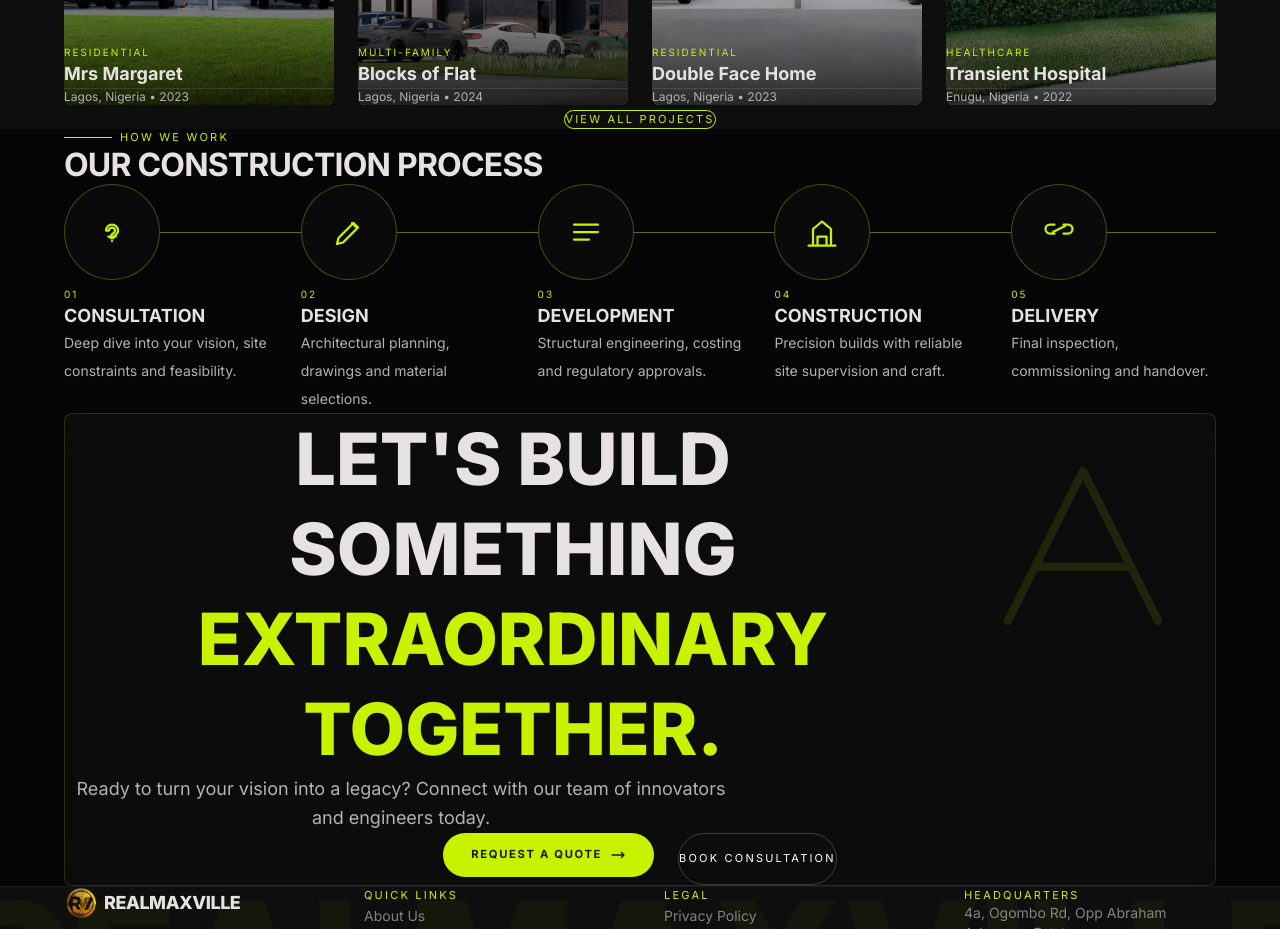
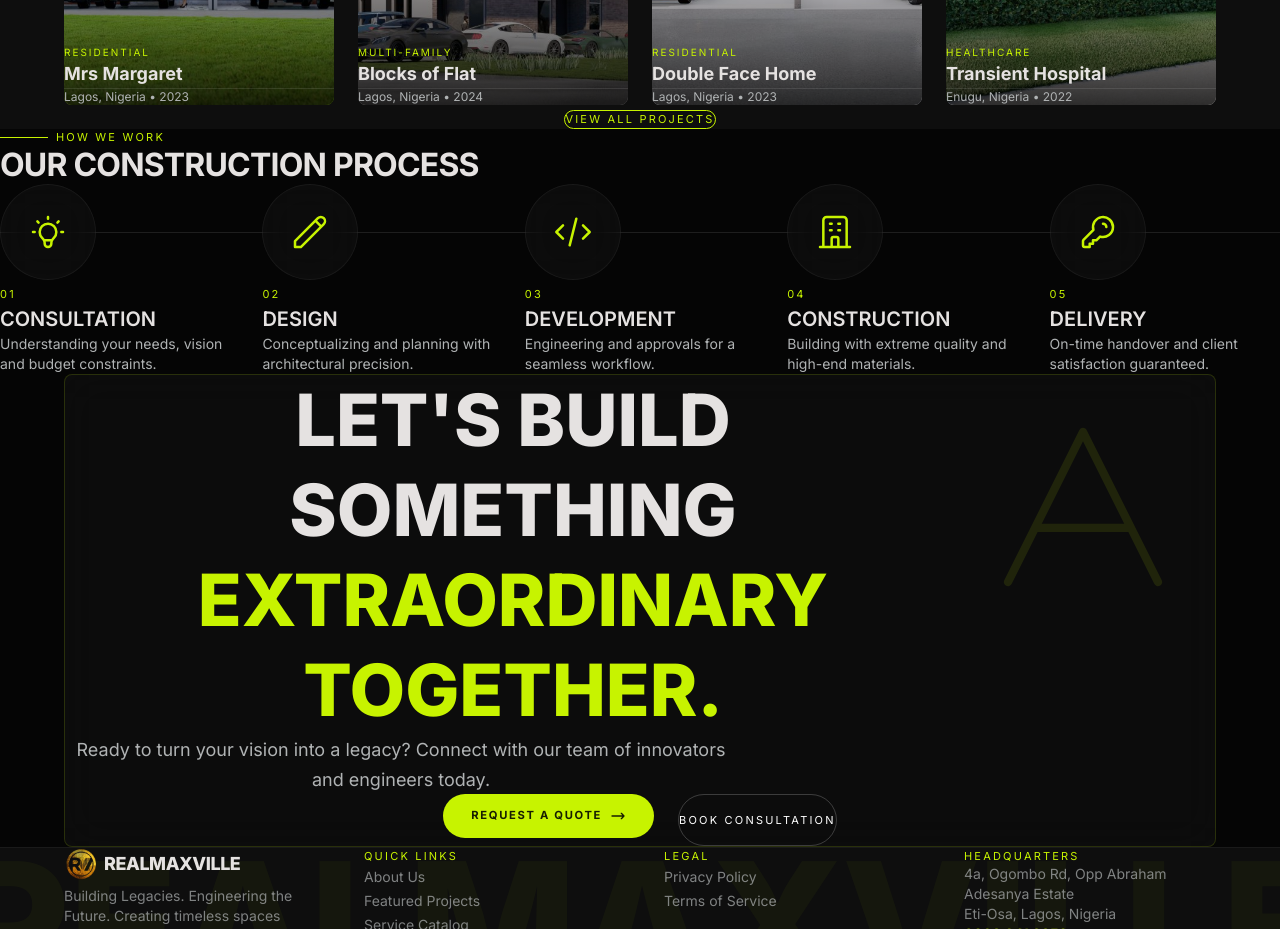
Before and after one commit to anantiikenna/Realmaxville, a Next.js app in the folder realmaxville-site/: page / in a window 1280 px wide. Shown: the part 1580-2509 px from the top of the page. Built offline with nearby package versions, Linux system fonts and the light colour scheme.

Commit message:
fix: Process section glass circles, timeline line, and icon refinements
- Process: glass effect on step circles, white/10 timeline line, proper icon paths
- Services: refined card padding and spacing
- All sections match ARCHITAS reference layout

```diff
--- a/realmaxville-site/src/components/Process.tsx
+++ b/realmaxville-site/src/components/Process.tsx
@@ -5,40 +5,40 @@ const steps = [
   {
     id: "01",
     title: "Consultation",
-    desc: "Deep dive into your vision, site constraints and feasibility.",
-    icon: "M12 18h.01M9.5 15h5M8 11a4 4 0 118 0c0 1.7-1 2.6-2.2 3.4-.7.5-.8.9-.8 1.6h-2c0-1.4.5-2.3 1.7-3.1.9-.6 1.3-1 1.3-1.9a2 2 0 10-4 0H8z",
+    desc: "Understanding your needs, vision and budget constraints.",
+    icon: <path strokeLinecap="round" strokeLinejoin="round" strokeWidth={1.5} d="M9.663 17h4.673M12 3v1m6.364 1.636l-.707.707M21 12h-1M4 12H3m3.343-5.657l-.707-.707m2.828 9.9a5 5 0 117.072 0l-.548.547A3.374 3.374 0 0014 18.469V19a2 2 0 11-4 0v-.531c0-.895-.356-1.754-.988-2.386l-.548-.547z" />,
   },
   {
     id: "02",
     title: "Design",
-    desc: "Architectural planning, drawings and material selections.",
-    icon: "M4 20l4-1 10-10-3-3L5 16l-1 4zM14 6l3 3",
+    desc: "Conceptualizing and planning with architectural precision.",
+    icon: <path strokeLinecap="round" strokeLinejoin="round" strokeWidth={1.5} d="M15.232 5.232l3.536 3.536m-2.036-5.036a2.5 2.5 0 113.536 3.536L6.5 21.036H3v-3.572L16.732 3.732z" />,
   },
   {
     id: "03",
     title: "Development",
-    desc: "Structural engineering, costing and regulatory approvals.",
-    icon: "M4 7h16M4 12h16M4 17h10",
+    desc: "Engineering and approvals for a seamless workflow.",
+    icon: <path strokeLinecap="round" strokeLinejoin="round" strokeWidth={1.5} d="M10 20l4-16m4 4l4 4-4 4M6 16l-4-4 4-4" />,
   },
   {
     id: "04",
     title: "Construction",
-    desc: "Precision builds with reliable site supervision and craft.",
-    icon: "M3 21h18M6 21V10l6-5 6 5v11M9 21v-6h6v6",
+    desc: "Building with extreme quality and high-end materials.",
+    icon: <path strokeLinecap="round" strokeLinejoin="round" strokeWidth={1.5} d="M19 21V5a2 2 0 00-2-2H7a2 2 0 00-2 2v16m14 0h2m-2 0h-5m-9 0H3m2 0h5M9 7h1m-1 4h1m4-4h1m-1 4h1m-5 10v-5a1 1 0 011-1h2a1 1 0 011 1v5m-4 0h4" />,
   },
   {
     id: "05",
     title: "Delivery",
-    desc: "Final inspection, commissioning and handover.",
-    icon: "M15 7h3a3 3 0 110 6h-3M9 13H6a3 3 0 110-6h3M8 12l8-4",
+    desc: "On-time handover and client satisfaction guaranteed.",
+    icon: <path strokeLinecap="round" strokeLinejoin="round" strokeWidth={1.5} d="M15 7a2 2 0 012 2m4 0a6 6 0 01-7.743 5.743L11 17H9v2H7v2H4a1 1 0 01-1-1v-2.586a1 1 0 01.293-.707l5.964-5.964A6 6 0 1121 9z" />,
   },
 ];
 
 export default function Process() {
   return (
-    <section className="py-32 site-container overflow-hidden" aria-labelledby="process-heading">
+    <section className="py-32 px-6 md:px-16 max-w-[1440px] mx-auto overflow-hidden" aria-labelledby="process-heading">
       <ScrollReveal>
-        <div className="space-y-4 mb-20">
+        <div className="space-y-4 mb-16">
           <div className="flex items-center gap-2" aria-hidden="true">
             <div className="w-12 h-px bg-[#c7f300]" />
             <span className="font-(--font-space-mono) text-[11px] tracking-[0.2em] text-[#c7f300] uppercase">How We Work</span>
@@ -50,19 +50,21 @@ export default function Process() {
       </ScrollReveal>
 
       <ScrollReveal className="stagger">
-        <div className="relative grid grid-cols-1 md:grid-cols-5 gap-6 lg:gap-8">
-          <div className="hidden md:block absolute top-12 left-0 right-0 h-px bg-[#c7f300]/45" aria-hidden="true" />
+        <div className="relative grid grid-cols-1 md:grid-cols-5 gap-8">
+          {/* Timeline line */}
+          <div className="absolute top-12 left-0 right-0 h-px bg-white/10 hidden md:block z-0" aria-hidden="true" />
+          {/* Steps */}
           {steps.map((step) => (
-            <article key={step.id} className="relative z-10 text-center md:text-left space-y-6">
-              <div className="mx-auto md:mx-0 w-24 h-24 rounded-full bg-[#0a0a0a] border border-[#c7f300]/30 flex items-center justify-center glow-hover transition-all">
-                <svg className="w-9 h-9 text-[#c7f300]" fill="none" stroke="currentColor" strokeWidth={1.5} viewBox="0 0 24 24" aria-hidden="true">
-                  <path strokeLinecap="round" strokeLinejoin="round" d={step.icon} />
+            <article key={step.id} className="relative z-10 space-y-6">
+              <div className="glass w-24 h-24 rounded-full border border-[#c7f300]/30 flex items-center justify-center mx-auto md:mx-0 glow-hover transition-all">
+                <svg className="w-10 h-10 text-[#c7f300]" fill="none" stroke="currentColor" viewBox="0 0 24 24" aria-hidden="true">
+                  {step.icon}
                 </svg>
               </div>
-              <div className="space-y-3">
-                <span className="font-(--font-space-mono) text-[10px] tracking-[0.2em] text-[#c7f300]">{step.id}</span>
-                <h3 className="mt-2 text-lg font-bold uppercase leading-snug">{step.title}</h3>
-                <p className="mt-2 text-sm leading-7 text-[#b0b3b4]">{step.desc}</p>
+              <div className="text-center md:text-left space-y-2">
+                <span className="font-(--font-space-mono) text-[11px] tracking-[0.2em] text-[#c7f300]">{step.id}</span>
+                <h4 className="text-[20px] font-semibold uppercase">{step.title}</h4>
+                <p className="text-[#b0b3b4] text-sm">{step.desc}</p>
               </div>
             </article>
           ))}
```
